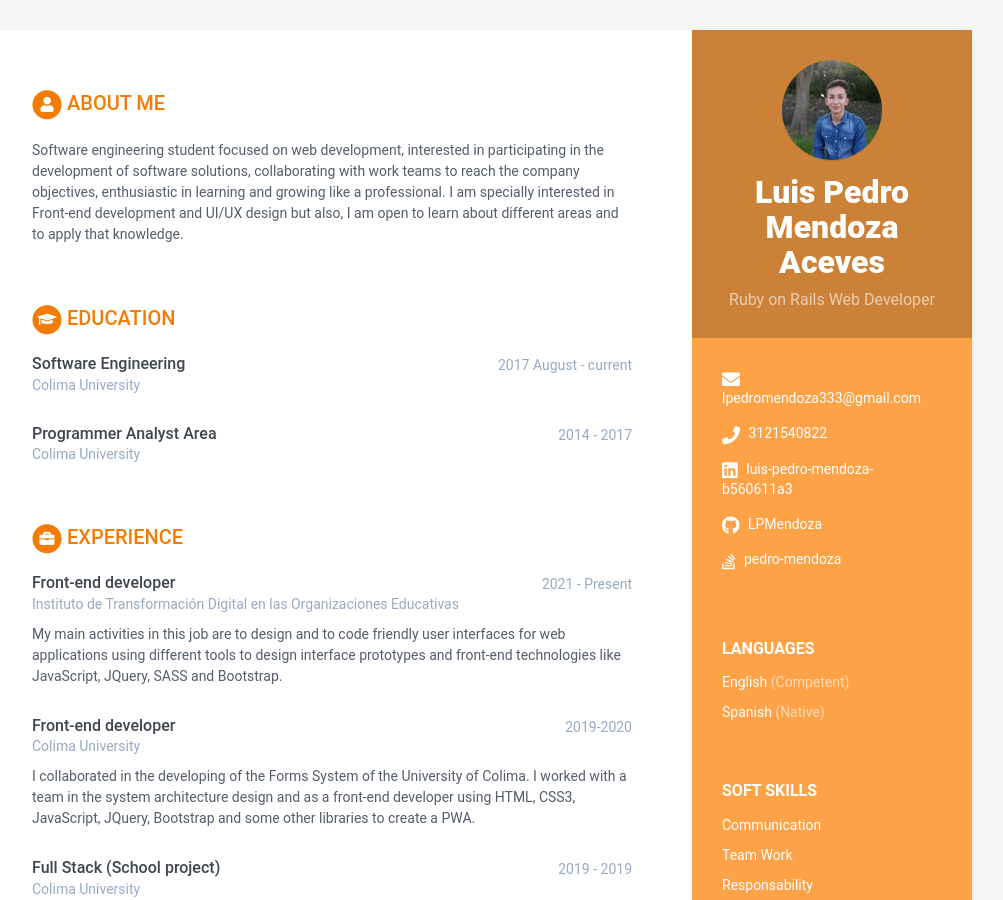
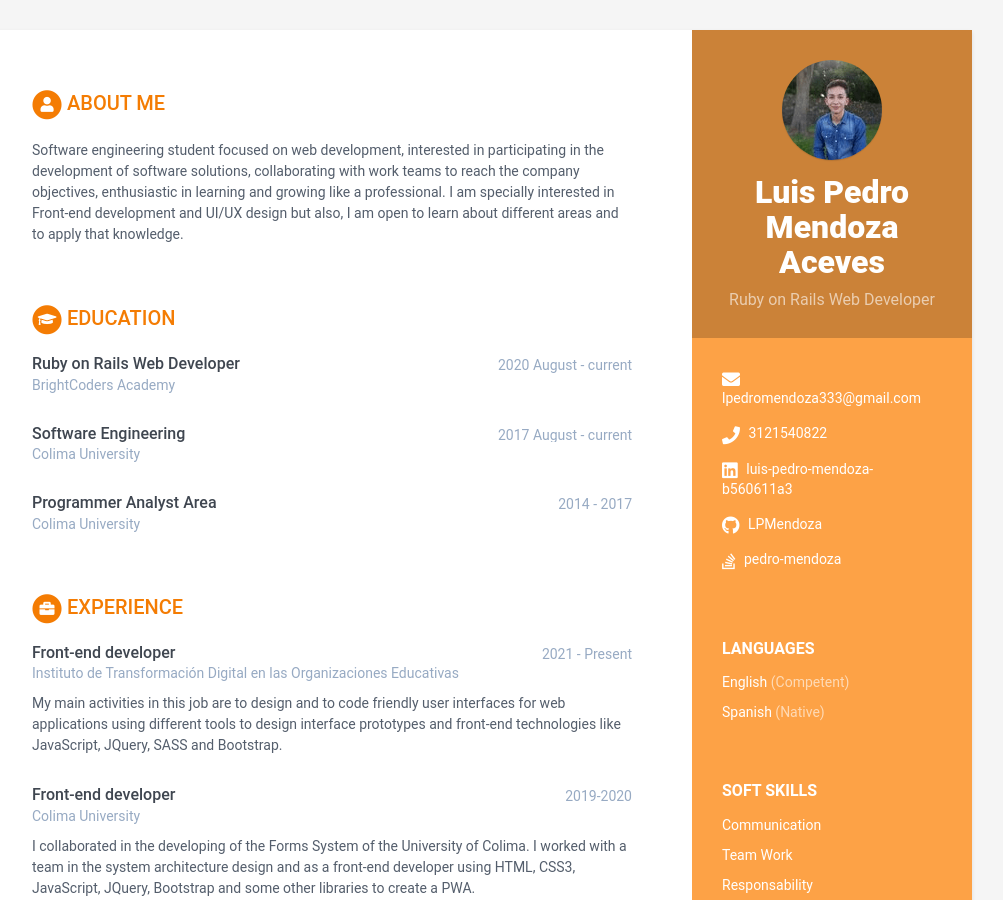
Before and after one commit to BC-NOV-20-Proyectos/resume-LPMendoza, a Jekyll site: the page built from index.html, in a window 1280 px wide and 900 px high. Shown: the whole window, without its empty margins (168-1171 px from the left). Built offline with Jekyll 4.4.1, drawn with Linux system fonts in a browser that asks for light colours.

Commit message:
Update data.yml

```diff
--- a/_data/data.yml
+++ b/_data/data.yml
@@ -54,6 +54,11 @@ career-profile:
 
 # Registra aquí tus estudios. Agrega o elimina según sea necesario
 educationcomplete:
+  - degree: Ruby on Rails Web Developer
+    university: BrightCoders Academy
+    time: 2020 August - current
+    details: |
+
   - degree: Software Engineering
     university: Colima University
     time: 2017 August - current
```
